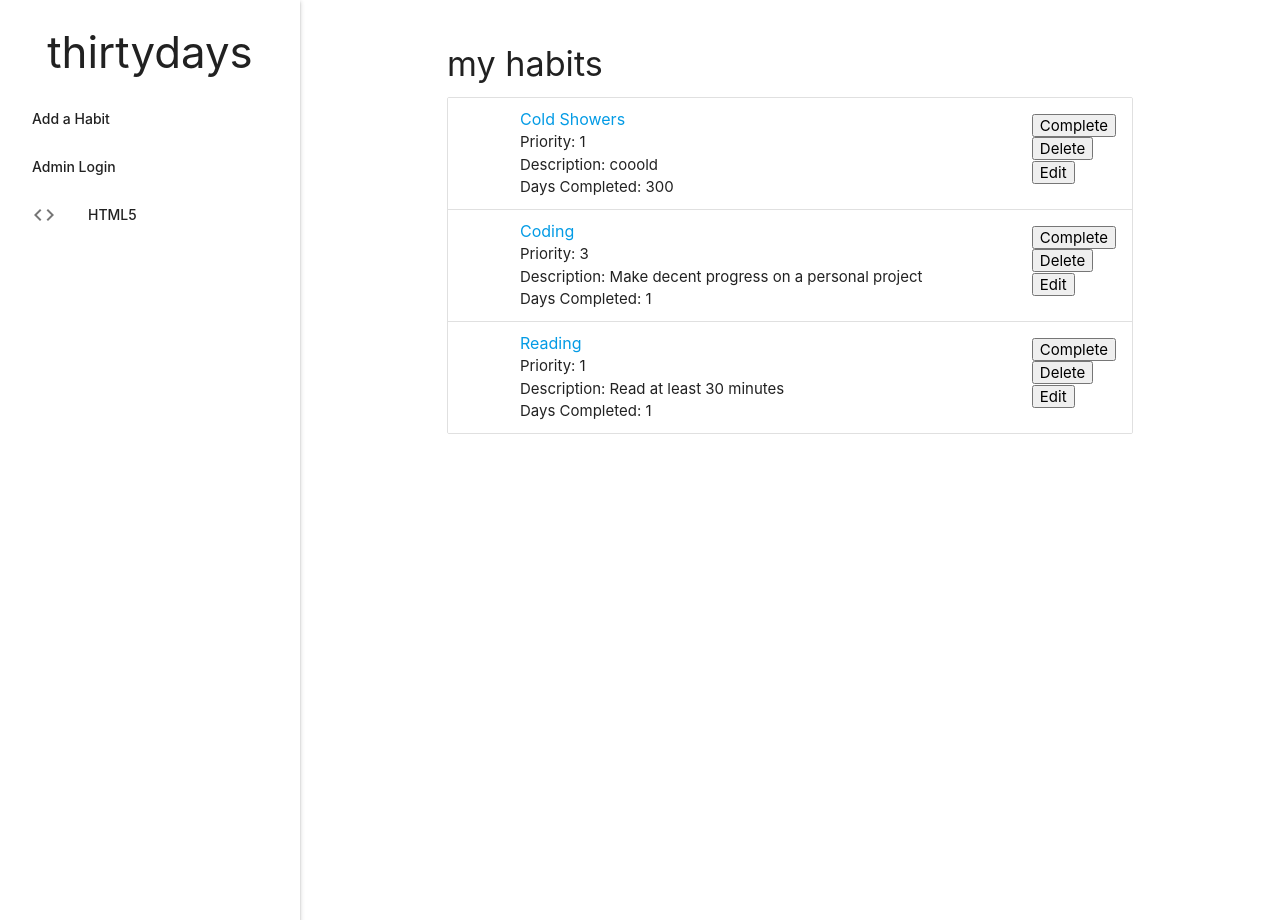
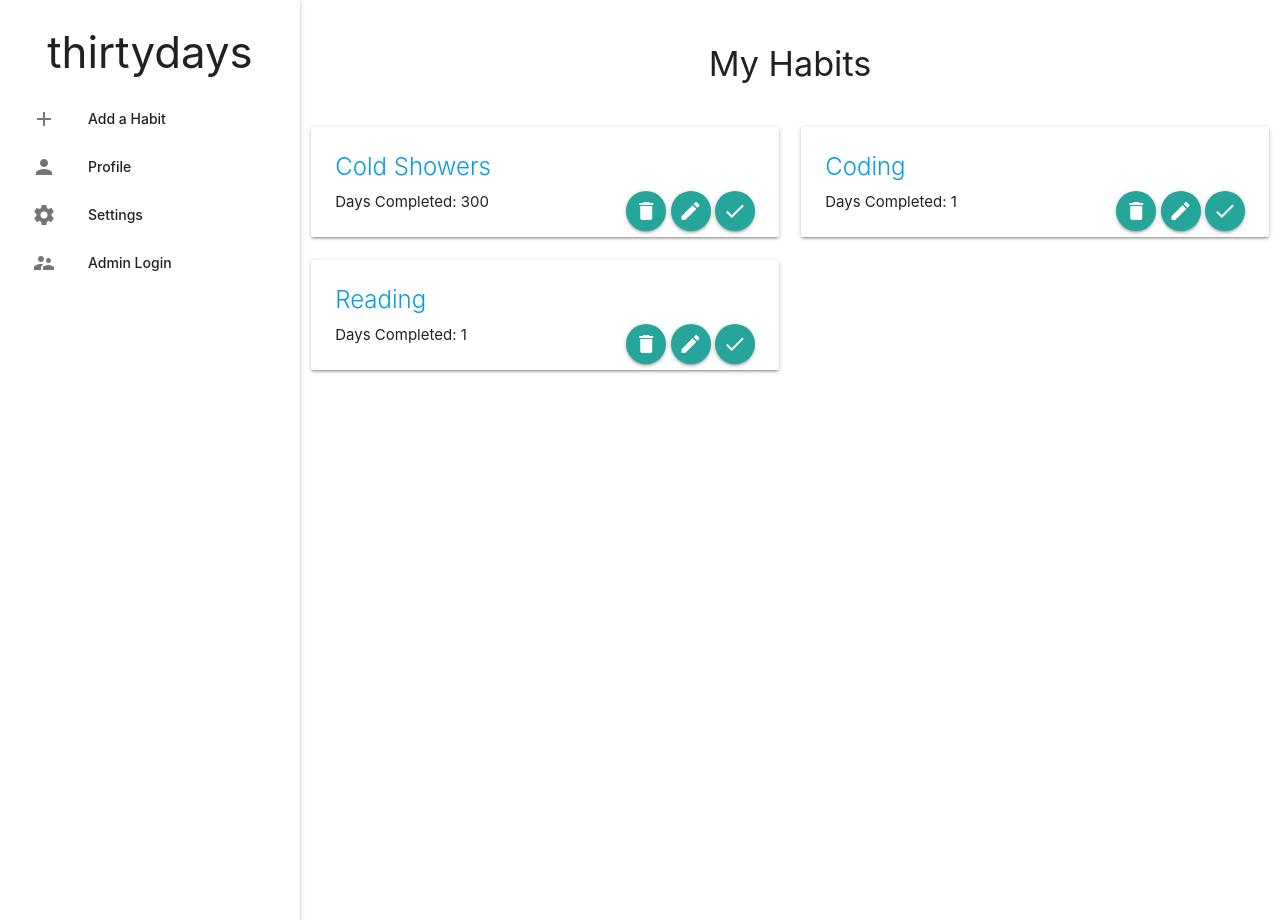
Before and after one commit to ykimdavid/thirtydays, a Django app: page / in a window 1280 px wide. Run offline with Django 3.2, Linux system fonts and the light colour scheme; data comes from the database, SQL or seed files in the repository; both versions use the stored data as it was after the commit.

Commit message:
added card layout and updated design

```diff
--- a/task/templates/task/index.html
+++ b/task/templates/task/index.html
@@ -1,27 +1,59 @@
 {% extends 'task/layout.html' %}
 
 {% block content %}
-<h4> my habits </h4>
-<ul class="collection">
+
+<h4 class="center-align"> My Habits </h4>
+
+<br>
+  <div class="row">
   {% for habit in habit_list %}
-      <li class="collection-item avatar">
-        <span class="title"><a href="/task/{{habit.id}}">{{habit.habit_name}}</a></span>
-        <p>Priority: {{habit.habit_priority}} <br>
-          Description: {{habit.habit_desc}} <br>
-          Days Completed: {{habit.day_counter }}
-        </p>
-        <form method = "post">
-          {% csrf_token %}
+    <div class="col s6">
+      <div class="card hoverable">
+        <div class="card-content">
+        <span class="card-title"><a href="/task/{{habit.id}}">{{habit.habit_name}}</a></span>
+        Days Completed: {{ habit.day_counter }}
+
+
+        <div class="right valign-wrapper">
+          <form method = "post">
+            {% csrf_token %}
+            <button class="btn-floating" type="submit" name="delete" value="{{habit.id}}">
+              <i class="material-icons">delete</i></button>
+            <button class="btn-floating" type="submit" name="edit" value="{{habit.id}}">
+              <i class="material-icons">edit</i></button>
+            <button class="btn-floating" type="submit" name="complete" value="{{habit.id}}">
+              <i class="material-icons">check</i></button>
+          </form>
+        </div>
+
+      </div>
+      </div>
+    </div>
+  {% endfor %}
+</div>
+{% endblock %}
+
+
+<!--
+      <li class="collection-item">
+        <span class="title"><a href="/task/{{habit.id}}"><h6>{{habit.habit_name}}</h6></a></span>
           <a class="secondary-content">
-            <button type="submit" name="complete" value="{{habit.id}}">Complete</button> <br>
-            <button type="submit" name="delete" value="{{habit.id}}">Delete</button> <br>
-            <button type="submit" name="Edit" value="{{habit.id}}">Edit</button>
+            <form method = "post">
+              {% csrf_token %}
+              <button class="btn-floating" type="submit" name="delete" value="{{habit.id}}">
+                <i class="material-icons">delete</i></button>
+              <button class="btn-floating" type="submit" name="edit" value="{{habit.id}}">
+                <i class="material-icons">edit</i></button>
+              <button class="btn-floating" type="submit" name="complete" value="{{habit.id}}">
+                <i class="material-icons">check</i></button>
+            </form>
           </a>
 
-
-        </form>
+          Days Completed: {{habit.day_counter }} <br>
+          <br>
       </li>
 
-  {% endfor %}
+
 </ul>
-{% endblock %}
+
+-->
--- a/task/templates/task/layout.html
+++ b/task/templates/task/layout.html
@@ -23,20 +23,19 @@
 
   <ul id="slide-out" class="sidenav sidenav-fixed">
     <li><h3 class="center-align">thirtydays</h3></li>
-    <li><a href="/task/addform/">Add a Habit</a></li>
-    <li><a href="/admin"> Admin Login </a></li>
-
-
-    <li><a class="waves-effect" href="#!"><i class="material-icons">code</i>HTML5</a></li>
+    <li><a class="waves-effect" href="/task/addform/"><i class="material-icons">add</i>Add a Habit</a></li>
+    <li><a class="waves-effect" href="#"><i class="material-icons">person</i> Profile </a></li>
+    <li><a class="waves-effect" href="#"><i class="material-icons">settings</i> Settings </a></li>
+    <li><a class="waves-effect" href="/admin"><i class="material-icons">supervisor_account</i> Admin Login </a></li>
   </ul>
 
   <main>
-    <div class="container">
+
     <br>
     {% block content %}
     {% endblock %}
     <br>
-    </div>
+
   </main>
 
 </body>
```
Also changed, not shown: db.sqlite3.
